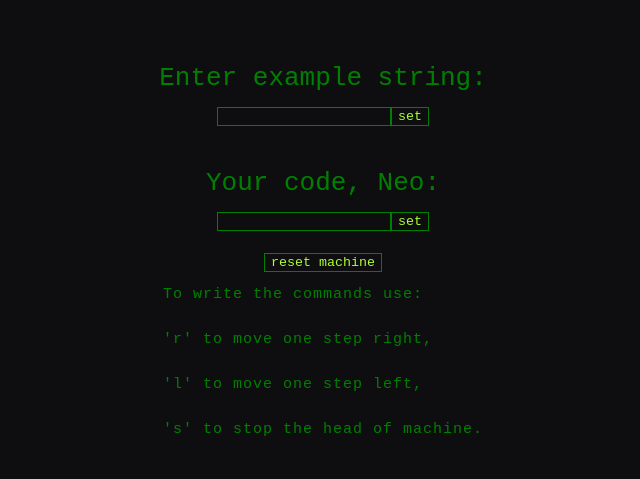
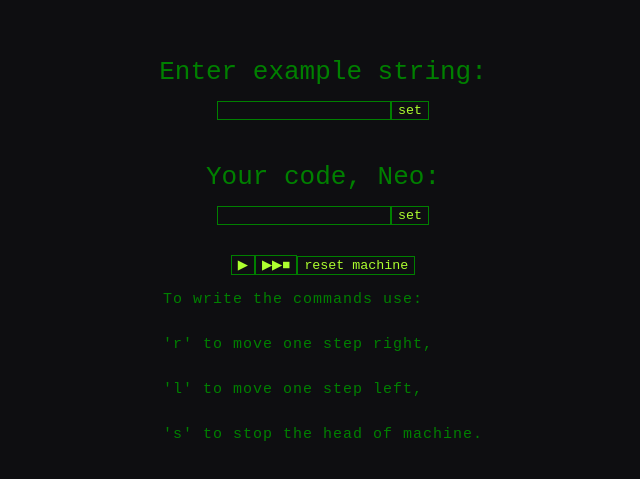
Before and after one commit to EvgeniiMeleshkov/turing-fake-ui, a React (Create React App) app: page / in a window 1280 px wide. Shown: the part 153-632 px from the top of the page, without its empty margins (317-957 px from the left). Built offline with nearby package versions, Linux system fonts and the light colour scheme.

Commit message:
play and remote

```diff
--- a/src/App.js
+++ b/src/App.js
@@ -58,6 +58,23 @@ function App() {
             setError('wrong command')
         }
     }
+    const engineGoNoDelay = () => {
+        if(command.match(/^[rRsSlL]+$/)) {
+            for (let i = 0; i < command.length; i++) {
+                if (command[i].toUpperCase() === 'R') {
+                    setVal(val = val + 1)
+                }
+                if (command[i].toUpperCase() === 'L') {
+                    setVal(val = val - 1)
+                }
+                if (command[i].toUpperCase() === 'S') {
+                    setVal(val)
+                }
+            }
+        } else if (!command.match(/^[rRsSlL]+$/)) {
+            setError('wrong command')
+        }
+    }
 
     return (
         <div className="App">
@@ -71,7 +88,11 @@ function App() {
                     <Strip example={example} val={val} setVal={setVal}/>
                     <ProgramFrame setError={setError} example={example} engineGo={engineGo} setCommand={setCommandHandler}/>
                 </div>
-                <button className='reset' onClick={reset}>reset machine</button>
+                <div>
+                    <button className='reset' onClick={engineGo}>▶︎</button>
+                    <button className='reset' onClick={engineGoNoDelay}>▶︎▶︎■</button>
+                    <button className='reset' onClick={reset}>reset machine</button>
+                </div>
                 <div className='description'>
                     <p style={{color: 'green'}}>To write the commands use:</p>
                     <p style={{color: 'green'}}>'r' to move one step right,</p>
--- a/src/components/programFrame/ProgramFrame.jsx
+++ b/src/components/programFrame/ProgramFrame.jsx
@@ -16,9 +16,10 @@ const ProgramFrame = ({setCommand, engineGo, example, setError}) => {
     const onSubmitHandler = () => {
         if(!example) {
             setError('Enter example at first')
+            setValue('')
         }
+        setValue('')
         engineGo()
-        setValue('')
     }
     const onEnterPressed = (e) => {
         e.key === 'Enter' && onSubmitHandler()
```
